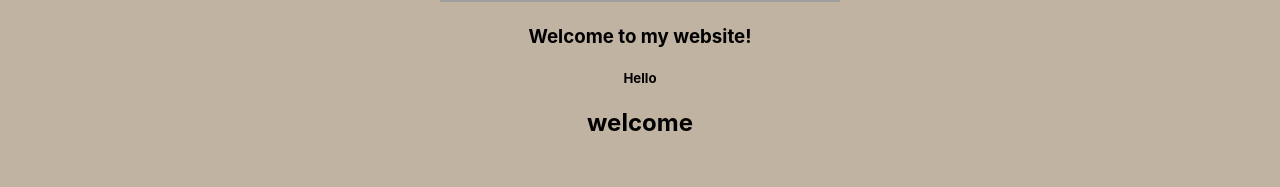
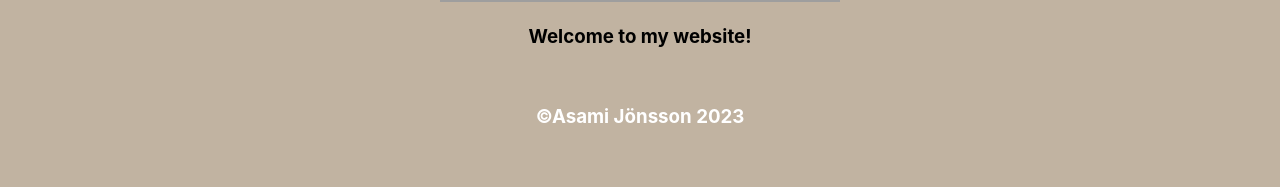
Before and after one commit to Asamijonsson/portfolio2023, a React (Create React App) app: page / in a window 1280 px wide. Shown: the part 431-618 px from the top of the page. Built offline with nearby package versions, Linux system fonts and the light colour scheme; grey boxes are pictures that could not be loaded.

Commit message:
change text in home

```diff
--- a/src/Pages/Home.jsx
+++ b/src/Pages/Home.jsx
@@ -1,11 +1,10 @@
-import { useState } from "react";
-import { motion, AnimatePresence } from "framer-motion"
+
 import foodmain from "../image/foodoriginal.re.jpg";
 
 import style from "./Home.module.css";
 
 const Home = () => {
-  const [selectedId, setSelectedId] = useState(null)
+
   return (
     <div className={style.herobackground} id="main-content">
       <legend>
@@ -14,21 +13,7 @@ const Home = () => {
       <section className={style.secondsecbackground}>
 <h3>Welcome to my website!</h3>
 
-  <motion.div  onClick={() => setSelectedId()}>
-    <motion.h5>Hello</motion.h5>
-    <motion.h2>welcome</motion.h2>
-  </motion.div>
 
-
-<AnimatePresence>
-  {selectedId && (
-    <motion.div layoutId={selectedId}>
-      <motion.h5>hello</motion.h5>
-      <motion.h2>welcome</motion.h2>
-      <motion.button onClick={() => setSelectedId(null)} />
-    </motion.div>
-  )}
-</AnimatePresence>
 <article></article>
       </section>
     </div>
```
Also changed, not shown: src/NavLink.jsx (line endings or trailing spaces).
